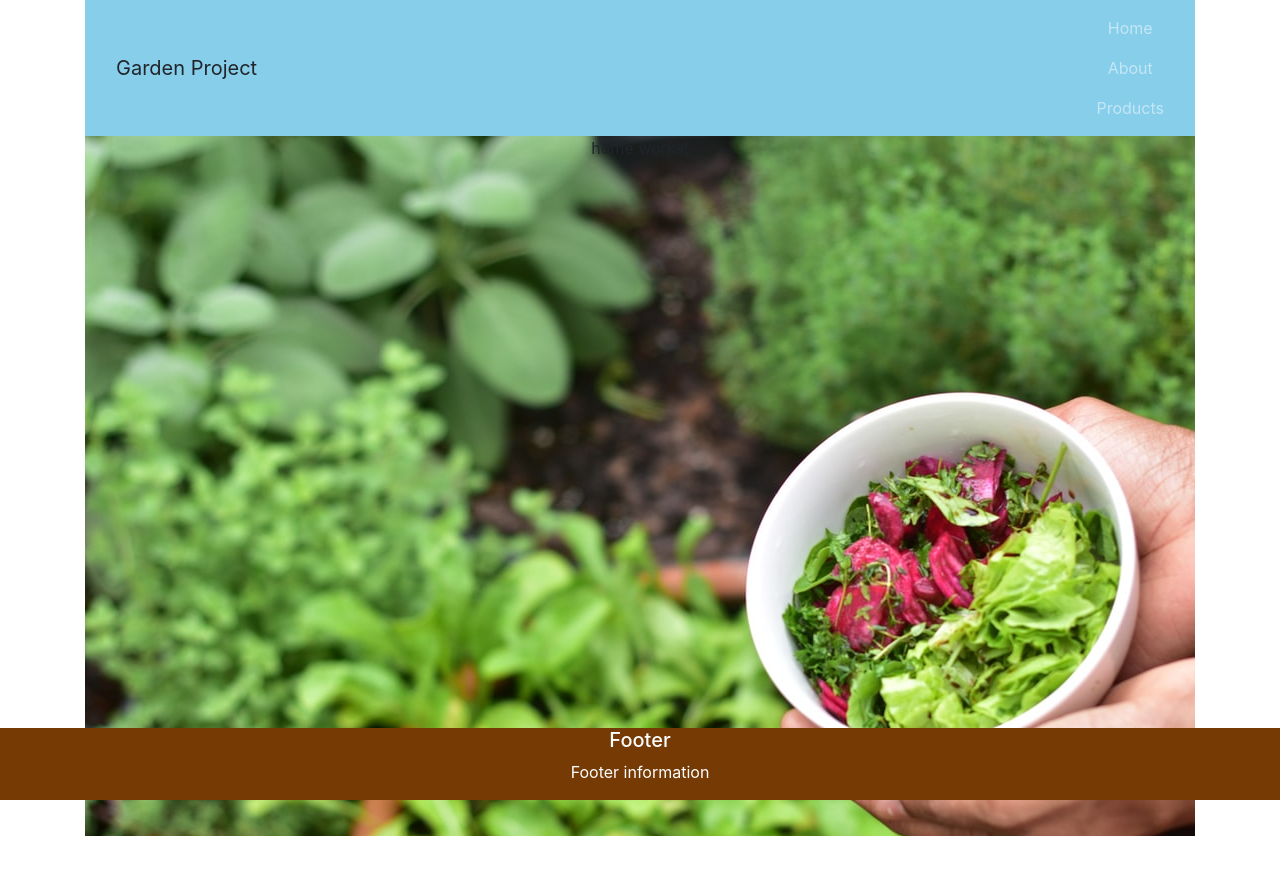
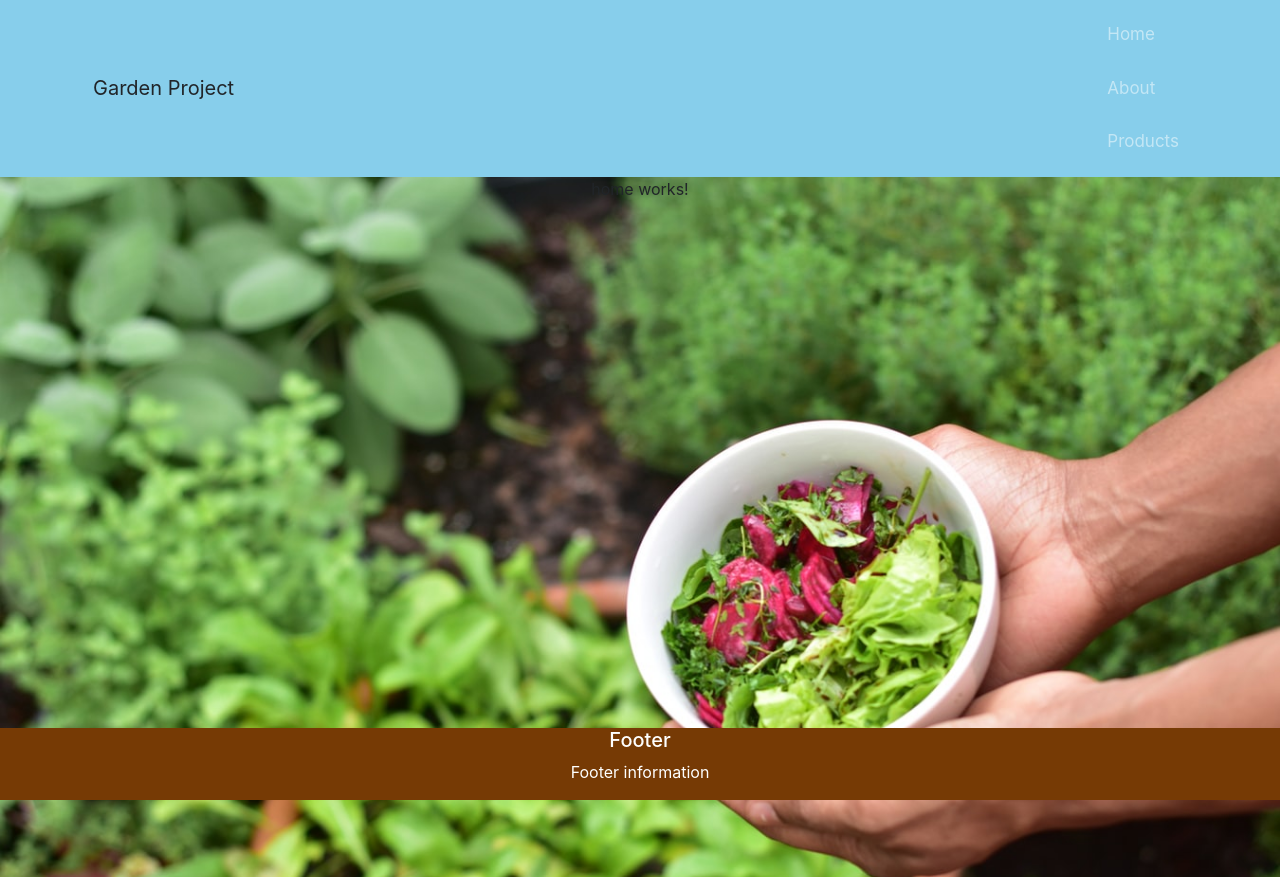
Before and after one commit to amcvic/garden-project, an Angular app: page /home in a window 1280 px wide. Before the commit the page ends 836 px from the top, so only its background shows below. Built offline with nearby package versions, Linux system fonts and the light colour scheme.

Commit message:
tues push 2

```diff
--- a/src/app/app.component.html
+++ b/src/app/app.component.html
@@ -19,9 +19,8 @@
 </ul>
 
 <router-outlet></router-outlet> -->
-<div class="container">
-  <app-top-menu></app-top-menu>
-</div>
+<app-top-menu></app-top-menu>
+
 
 <div>
   <footer>
--- a/src/app/home/home.component.css
+++ b/src/app/home/home.component.css
@@ -10,8 +10,9 @@ p {
 .image {
     background: url(../../assets/photo-1562592306-54967af3926d.jpg);
     /* background-size: 1080px 640px; */
-    width: auto;
+    max-width: 100%;
     height: 700px;
     /* position: center; */
+    background-size: cover;
     background-repeat: no-repeat;
 }
--- a/src/app/top-menu/top-menu.component.css
+++ b/src/app/top-menu/top-menu.component.css
@@ -1,6 +1,32 @@
-.container {
+.navbar-brand {
+    float: left;
+    padding: 8px;
+}
+
+.nav-link {
+    float: left;
+    display: block;
+    text-align: center;
+    padding: 14px 16px;
+    text-decoration: none;
+    font-size: 17px;
+}
+
+.nav-link a:hover {
+    background-color: #ddd;
+    color: black;
+}
+
+.nav-link a.active {
+    background-color: #4caf50;
+    color: white;
+}
+
+
+/* .container {
     display: flex;
-
+    width: 100%;
+    overflow: hidden;
 }
 
 .nav-item {
@@ -8,15 +34,33 @@
     text-decoration: none;
     float: left;
     text-align: center;
-    /* padding: 14px 16px;
-    font-size: 17px; */
+    padding: 14px 16px;
+    font-size: 17px;
 }
 
 .nav-link a:hover {
     background-color: #ddd;
     color: black;
-    /* padding: 100%;
-    margin: 50%; */
-    /* font-size: 3px; */
 
+    padding: 100%;
+    margin: 50%;
+    font-size: 3px;
 }
+
+ul {
+    justify-content: end;
+    margin: 0;
+    padding: 0;
+}
+
+li {
+    float: left;
+    padding: 8px;
+} */
+
+/* .container {
+    overflow: hidden;
+}
+
+
+} */
--- a/src/app/top-menu/top-menu.component.html
+++ b/src/app/top-menu/top-menu.component.html
@@ -3,7 +3,7 @@
     <nav class="navbar navbar-fixed-top navbar-dark bg-inverse" style="background-color: #87CEEB">
         <div class="container">
             <a class="navbar-brand">Garden Project</a>
-                <ul class="nav navbar-nav" routerLinkActive="active">
+                <ul class="nav navbar-nav justify-content-end" routerLinkActive="active">
                     <li class="nav-item"><a class="nav-link" routerLink="/home">Home</a></li>
                     <li class="nav-item"><a class="nav-link" routerLink="/about">About</a></li>
                     <li class="nav-item"><a class="nav-link" routerLink="/product">Products</a></li>
```
